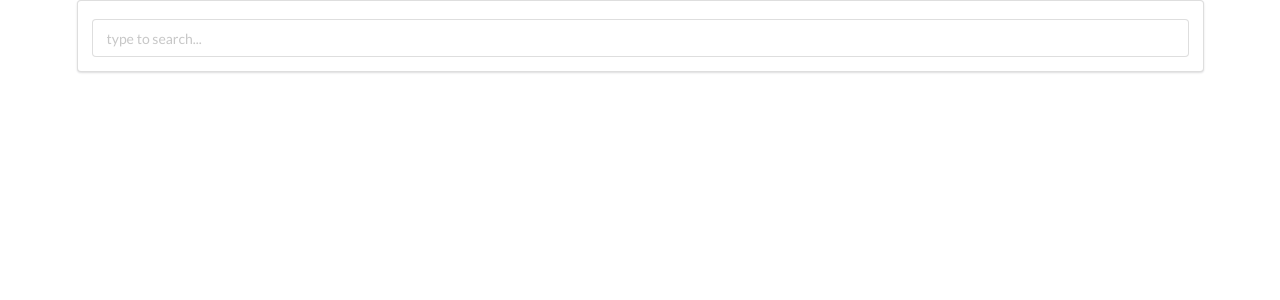
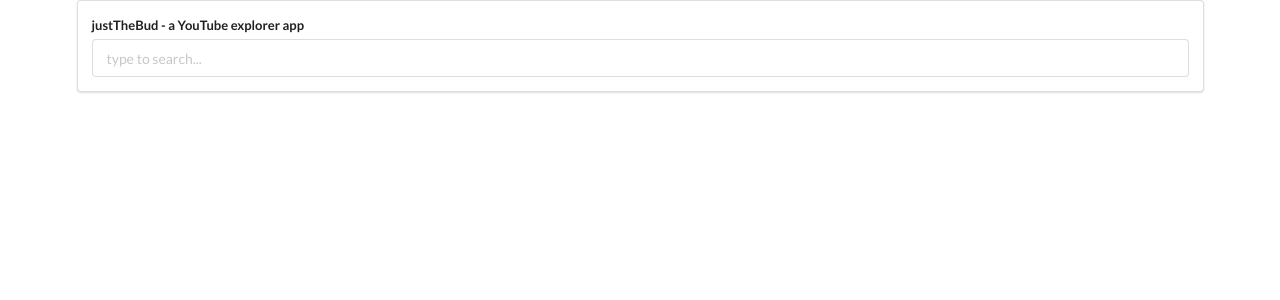
Before and after one commit to EntOfMD/APItube, a React (Create React App) app: page / in a window 1280 px wide. Shown: the top 300 px of the page. Built offline with nearby package versions, Linux system fonts and the light colour scheme.

Commit message:
added state, value, and onChange

```diff
--- a/src/components/SearchBar.js
+++ b/src/components/SearchBar.js
@@ -1,13 +1,22 @@
 import React from 'react';
 
 class SearchBar extends React.Component {
+    state = { term: '' };
+
     render() {
         return (
             <div className="search-bar ui segment">
                 <form className="ui form">
                     <div className="field">
-                        <label className="title"></label>
-                        <input type="text" placeholder="type to search..." />
+                        <label className="title">
+                            justTheBud - a YouTube explorer app
+                        </label>
+                        <input
+                            type="text"
+                            placeholder="type to search..."
+                            value={this.state.term}
+                            onChange={this.onInputChange}
+                        />
                     </div>
                 </form>
             </div>
```
